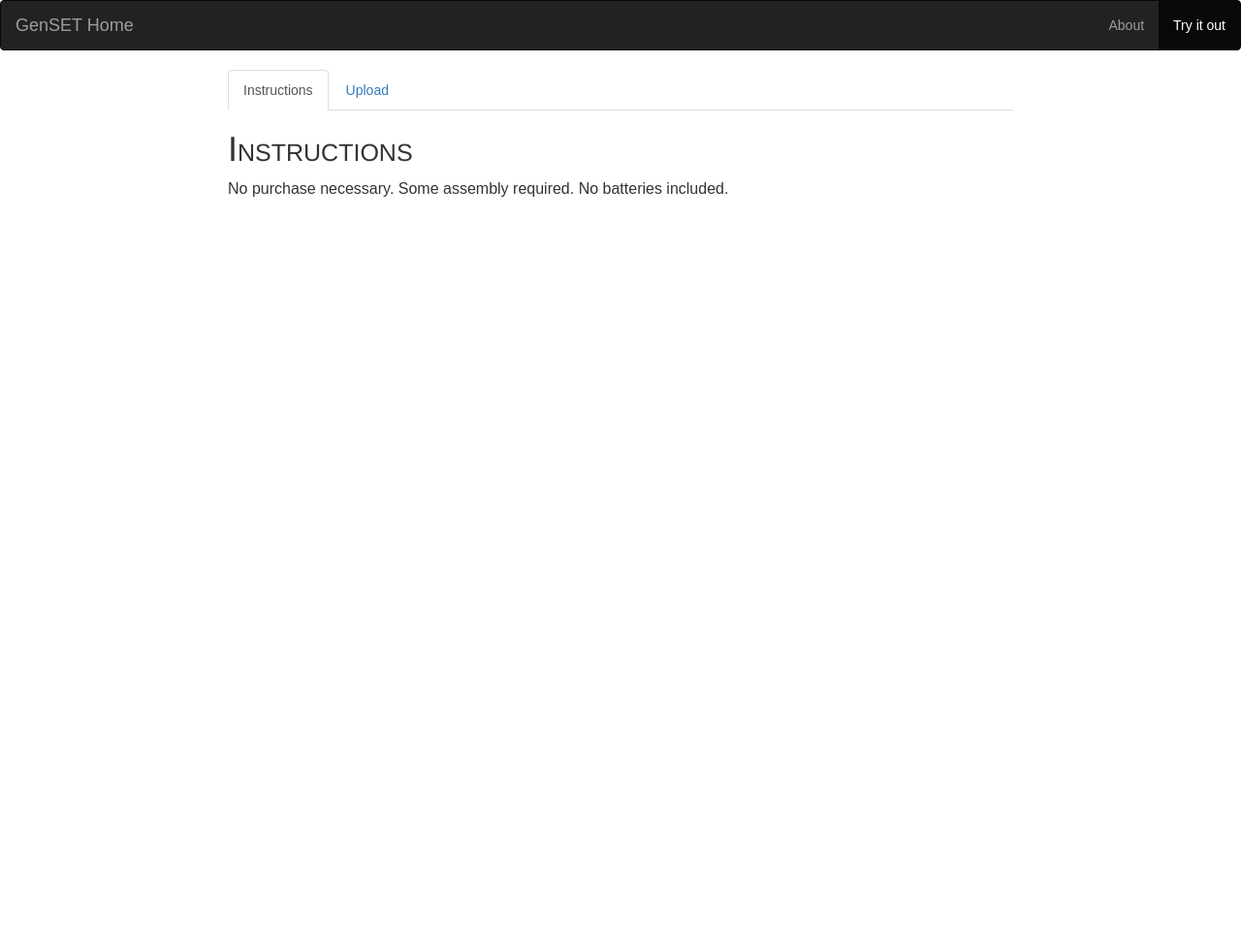
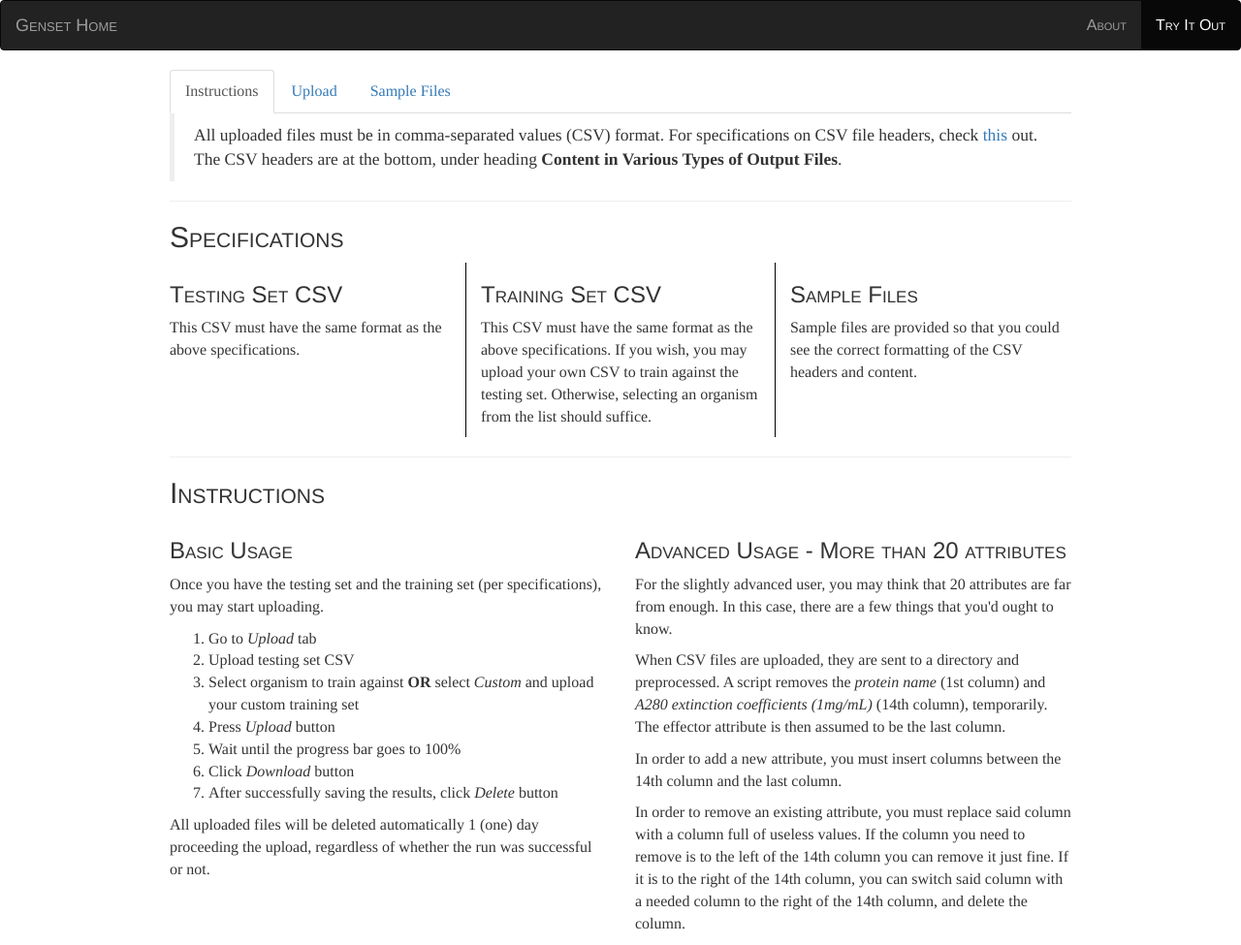
Before and after one commit to chuck-sys/genset-demo-site, a Flask app: page /experiment in a window 1280 px wide. Shown: the whole page at 97% size. Before the commit the page ends 203 px from the top, so only its background shows below. Run offline with Flask 2, Linux system fonts and the light colour scheme; some libraries are stand-ins or nearby versions.

Commit message:
Adds usage information
At least some of it. Also, file template hierarchy.

```diff
--- a/app/static/style.css
+++ b/app/static/style.css
@@ -1,14 +1,10 @@
 body {
     margin: 0;
-    font-family: Arial, serif;
+    font-family: Times, serif;
+    font-size: 16px;
 }
 
-p {
-    font-size: 16px;
-    text-align: justify;
-}
-
-h1, h2, h3, h4, h5, h6 {
+h1, h2, h3, h4, h5, h6, .navbar {
     font-family: Helvetica, sans-serif;
     font-variant: small-caps;
 }
@@ -37,3 +33,8 @@ h1, h2, h3, h4, h5, h6 {
     cursor: inherit;
     display: block;
 }
+
+.vl {
+    border-left: thin solid black;
+    border-right: thin solid black;
+}
--- a/app/templates/_nav.html
+++ b/app/templates/_nav.html
@@ -1,6 +1,6 @@
 <nav class='navbar navbar-inverse' role=navigation>
     <div class="navbar-header">
-        <a class="navbar-brand" href="{{ url_for('index') }}">GenSET Home</a>
+        <a class="navbar-brand" href="{{ url_for('index') }}">Genset Home</a>
         <button type='button' class='navbar-toggle collapsed'
                 data-toggle='collapse' data-target='nav-collapsed'
                 aria-expanded=false>
@@ -14,7 +14,7 @@
     <div class='collapse navbar-collapse' id='nav-collapsed'>
         <ul class='nav navbar-nav navbar-right'>
             <li id=index><a href="{{ url_for('index') }}">About</a></li>
-            <li id=experiment><a href="{{ url_for('experiment') }}">Try it out</a></li>
+            <li id=experiment><a href="{{ url_for('experiment') }}">Try It Out</a></li>
         </ul>
     </div>
 </nav>
--- a/app/templates/experiment.html
+++ /dev/null
@@ -1,60 +0,0 @@
-{% extends "base.html" %}
-
-{% block extra_headers %}
-<script type="text/javascript"
-src="{{ url_for('static', filename='experiment.js') }}"></script>
-<script src='https://www.google.com/recaptcha/api.js'></script>
-{% endblock %}
-
-{% block content %}
-
-<ul class="nav nav-tabs" role="tablist">
-    <li role="presentation" class="active">
-        <a href="#instructions" aria-controls="instructions" role="tab" data-toggle="tab">
-            Instructions
-        </a>
-    </li>
-    <li role="presentation">
-        <a href="#upload" aria-controls="upload" role="tab" data-toggle="tab">
-            Upload
-        </a>
-    </li>
-</ul>
-
-<div class="tab-content">
-    <div class="tab-pane active" id="instructions">
-        <h1>Instructions</h1>
-
-        <p>
-            No purchase necessary. Some assembly required. No batteries
-            included.
-        </p>
-    </div>
-    <div class="tab-pane" id="upload">
-        <form id="form" action="/upload" method="POST" enctype="multipart/form-data">
-            {{ form.csrf_token }}
-
-            <label for="testzip">CSV file for testing against</label>
-            {{ form.testcsv }}
-            <br>
-
-            <label for="trainingset">The organism to train against</label><br>
-            {{ form.trainingset }}
-            {{ form.trainingcsv }}
-            <br><br>
-
-            <button class="btn btn-primary g-recaptcha"
-            data-sitekey="{{ sitekey }}"
-            data-callback="onSubmitForm"
-            data-size="invisible">Upload</Button>
-        </form>
-
-        <script type="text/javascript">
-            function onSubmitForm(token) {
-                document.getElementById("form").submit();
-            }
-        </script>
-    </div>
-</div>
-
-{% endblock %}
--- /dev/null
+++ b/app/templates/experiment/form.html
@@ -0,0 +1,23 @@
+<form id="form" action="/upload" method="POST" enctype="multipart/form-data">
+    {{ form.csrf_token }}
+
+    <label for="testzip">CSV file for testing against</label>
+    {{ form.testcsv }}
+    <br>
+
+    <label for="trainingset">The organism to train against</label><br>
+    {{ form.trainingset }}
+    {{ form.trainingcsv }}
+    <br><br>
+
+    <button class="btn btn-primary g-recaptcha"
+    data-sitekey="{{ sitekey }}"
+    data-callback="onSubmitForm"
+    data-size="invisible">Upload</Button>
+</form>
+
+<script type="text/javascript">
+    function onSubmitForm(token) {
+        document.getElementById("form").submit();
+    }
+</script>
--- /dev/null
+++ b/app/templates/experiment/index.html
@@ -0,0 +1,41 @@
+{% extends "base.html" %}
+
+{% block extra_headers %}
+<script type="text/javascript"
+src="{{ url_for('static', filename='experiment.js') }}"></script>
+<script src='https://www.google.com/recaptcha/api.js'></script>
+{% endblock %}
+
+{% block content %}
+
+<ul class="nav nav-tabs" role="tablist">
+    <li role="presentation" class="active">
+        <a href="#instructions" aria-controls="instructions" role="tab" data-toggle="tab">
+            Instructions
+        </a>
+    </li>
+    <li role="presentation">
+        <a href="#upload" aria-controls="upload" role="tab" data-toggle="tab">
+            Upload
+        </a>
+    </li>
+    <li role="presentation">
+        <a href="#sample-files" aria-controls="sample-files" role="tab" data-toggle="tab">
+            Sample Files
+        </a>
+    </li>
+</ul>
+
+<div class="tab-content">
+    <div class="tab-pane active" id="instructions">
+        {% include "experiment/instructions.html" %}
+    </div>
+    <div class="tab-pane" id="upload">
+        {% include "experiment/form.html" %}
+    </div>
+    <div class="tab-pane" id="sample-files">
+        {% include "experiment/samples.html" %}
+    </div>
+</div>
+
+{% endblock %}
--- /dev/null
+++ b/app/templates/experiment/instructions.html
@@ -0,0 +1,102 @@
+<blockquote>
+    All uploaded files must be in comma-separated values (CSV) format. For
+    specifications on CSV file headers, check
+    <a href="https://github.com/cheukyin699/bioinf-data-collection/blob/master/docs/filename_meanings.md">this</a>
+    out. The CSV headers are at the bottom, under heading
+    <strong>Content in Various Types of Output Files</strong>.
+</blockquote>
+
+<hr>
+
+<h2>Specifications</h2>
+
+<div class="row">
+    <div class="col-md-4">
+        <h3>Testing Set CSV</h3>
+
+        <p>
+            This CSV must have the same format as the above specifications.
+        </p>
+    </div>
+
+    <div class="col-md-4 vl">
+        <h3>Training Set CSV</h3>
+
+        <p>
+            This CSV must have the same format as the above specifications. If you wish,
+            you may upload your own CSV to train against the testing set. Otherwise,
+            selecting an organism from the list should suffice.
+        </p>
+    </div>
+
+    <div class="col-md-4">
+        <h3>Sample Files</h3>
+
+        <p>
+            Sample files are provided so that you could see the correct formatting of
+            the CSV headers and content.
+        </p>
+    </div>
+</div>
+
+<hr>
+
+<h2>Instructions</h2>
+
+<div class="row">
+    <div class="col-md-6">
+        <h3>Basic Usage</h3>
+
+        <p>
+            Once you have the testing set and the training set (per specifications),
+            you may start uploading.
+        </p>
+
+        <ol>
+            <li>Go to <em>Upload</em> tab</li>
+            <li>Upload testing set CSV</li>
+            <li>
+                Select organism to train against <strong>OR</strong> select
+                <em>Custom</em> and upload your custom training set
+            </li>
+            <li>Press <em>Upload</em> button</li>
+            <li>Wait until the progress bar goes to 100%</li>
+            <li>Click <em>Download</em> button</li>
+            <li>After successfully saving the results, click <em>Delete</em> button</li>
+        </ol>
+
+        <p>
+            All uploaded files will be deleted automatically 1 (one) day proceeding the
+            upload, regardless of whether the run was successful or not.
+        </p>
+    </div>
+
+    <div class="col-md-6">
+        <h3>Advanced Usage - More than 20 attributes</h3>
+
+        <p>
+            For the slightly advanced user, you may think that 20 attributes are far
+            from enough. In this case, there are a few things that you'd ought to know.
+        </p>
+
+        <p>
+            When CSV files are uploaded, they are sent to a directory and preprocessed.
+            A script removes the <em>protein name</em> (1st column) and <em>A280 extinction
+            coefficients (1mg/mL)</em> (14th column), temporarily. The effector attribute
+            is then assumed to be the last column.
+        </p>
+
+        <p>
+            In order to add a new attribute, you must insert columns between the 14th
+            column and the last column.
+        </p>
+
+        <p>
+            In order to remove an existing attribute, you must replace said column with
+            a column full of useless values. If the column you need to remove is to the
+            left of the 14th column you can remove it just fine. If it is to the right
+            of the 14th column, you can switch said column with a needed column to the
+            right of the 14th column, and delete the column.
+        </p>
+    </div>
+</div>
--- a/app/views.py
+++ b/app/views.py
@@ -18,7 +18,7 @@ def index():
 @app.route('/experiment', methods=['GET'])
 def experiment():
     form = ProcessingForm(request.form)
-    return render_template('experiment.html',
+    return render_template('experiment/index.html',
                             title="Try it Out!",
                             sitekey=app.config['G_CAPTCHA_SITEKEY'],
                             form=form)
```
Also changed, not shown: app/templates/experiment/samples.html (added).
